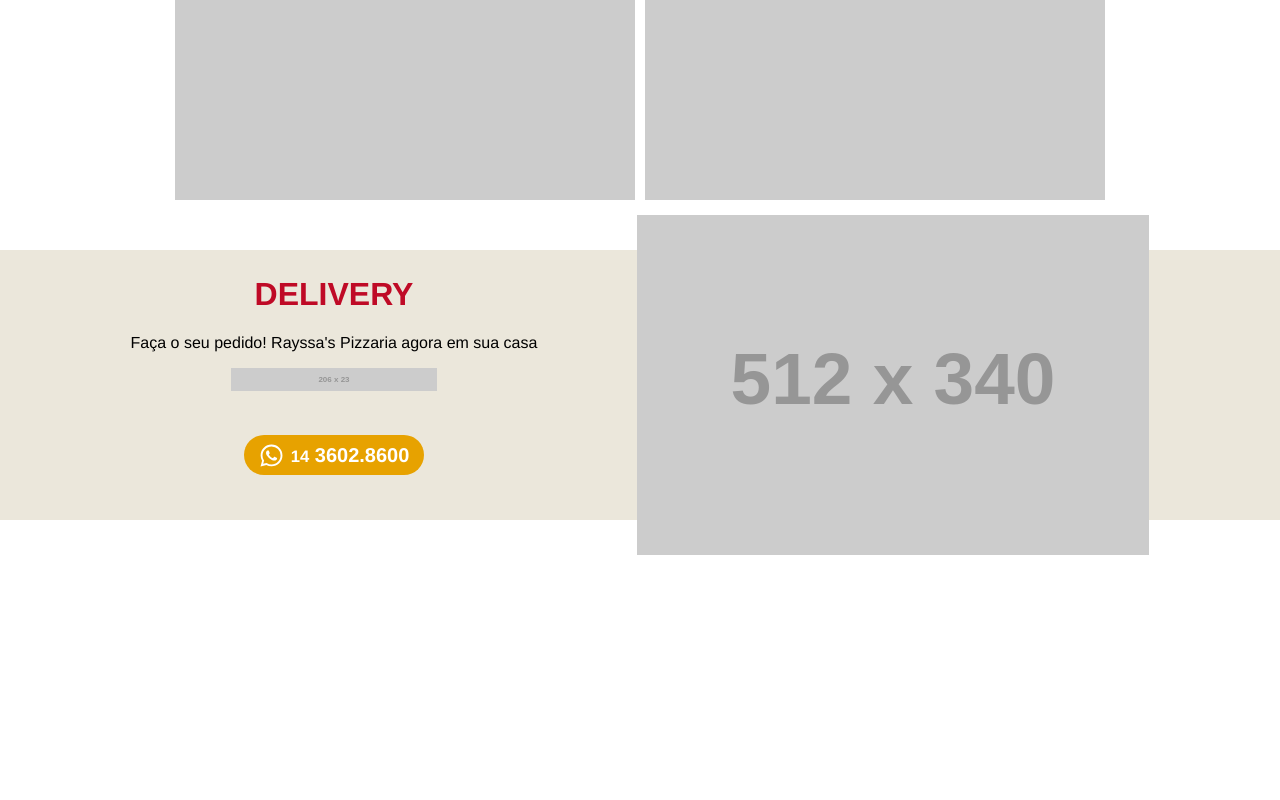
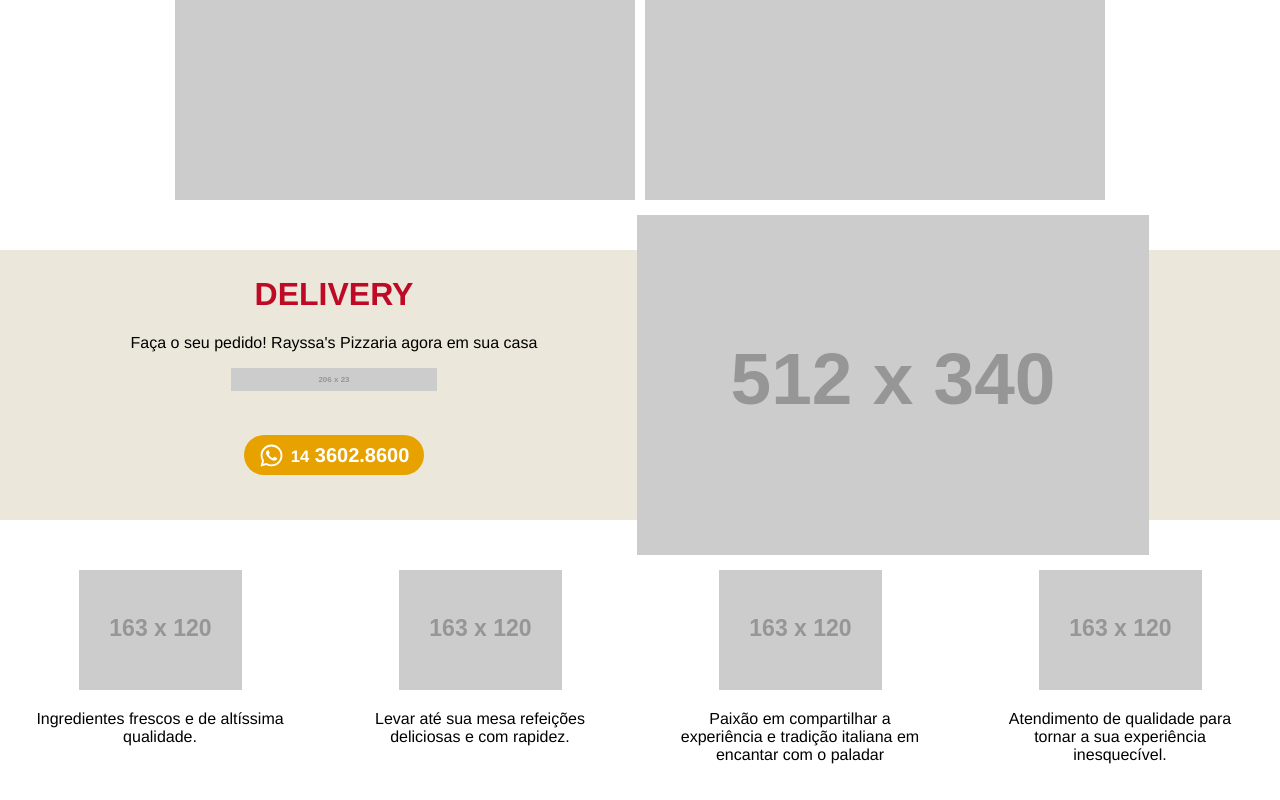
Before and after one commit to rayssanansvl/pizzaria, a plain HTML site: page index.html in a window 1280 px wide. Shown: the part 1849-2649 px from the top of the page. Before the commit the page ends 2419 px from the top, so only its background shows below. Drawn offline with nearby package versions, Linux system fonts and the light colour scheme; placeholder pictures from the web are drawn by us.

Commit message:
algumas alterações do site

```diff
--- a/css/style.css
+++ b/css/style.css
@@ -221,3 +221,15 @@ header {
   justify-content: center;
   padding: 40px;
 }
+
+#Icone {
+  display: flex;
+  justify-content: center;
+  gap: 70px;
+  margin: 20px;
+}
+
+.itens {
+  max-width: 250px;
+  text-align: center;
+}
--- a/index.html
+++ b/index.html
@@ -97,6 +97,31 @@
           </div>
           <img src="https://placehold.co/512x340" alt="" />
         </div>
+
+        <div id="Icone">
+          <div class="itens">
+            <img src="https://placehold.co/163x120" alt="" />
+            <p>Ingredientes frescos e de altíssima qualidade.</p>
+          </div>
+          <div class="itens">
+            <img src="https://placehold.co/163x120" alt="" />
+            <p>Levar até sua mesa refeições deliciosas e com rapidez.</p>
+          </div>
+          <div class="itens">
+            <img src="https://placehold.co/163x120" alt="" />
+            <p>
+              Paixão em compartilhar a experiência e tradição italiana em
+              encantar com o paladar
+            </p>
+          </div>
+          <div class="itens">
+            <img src="https://placehold.co/163x120" alt="" />
+            <p>
+              Atendimento de qualidade para tornar a sua experiência
+              inesquecível.
+            </p>
+          </div>
+        </div>
       </main>
 
       <footer></footer>
```
